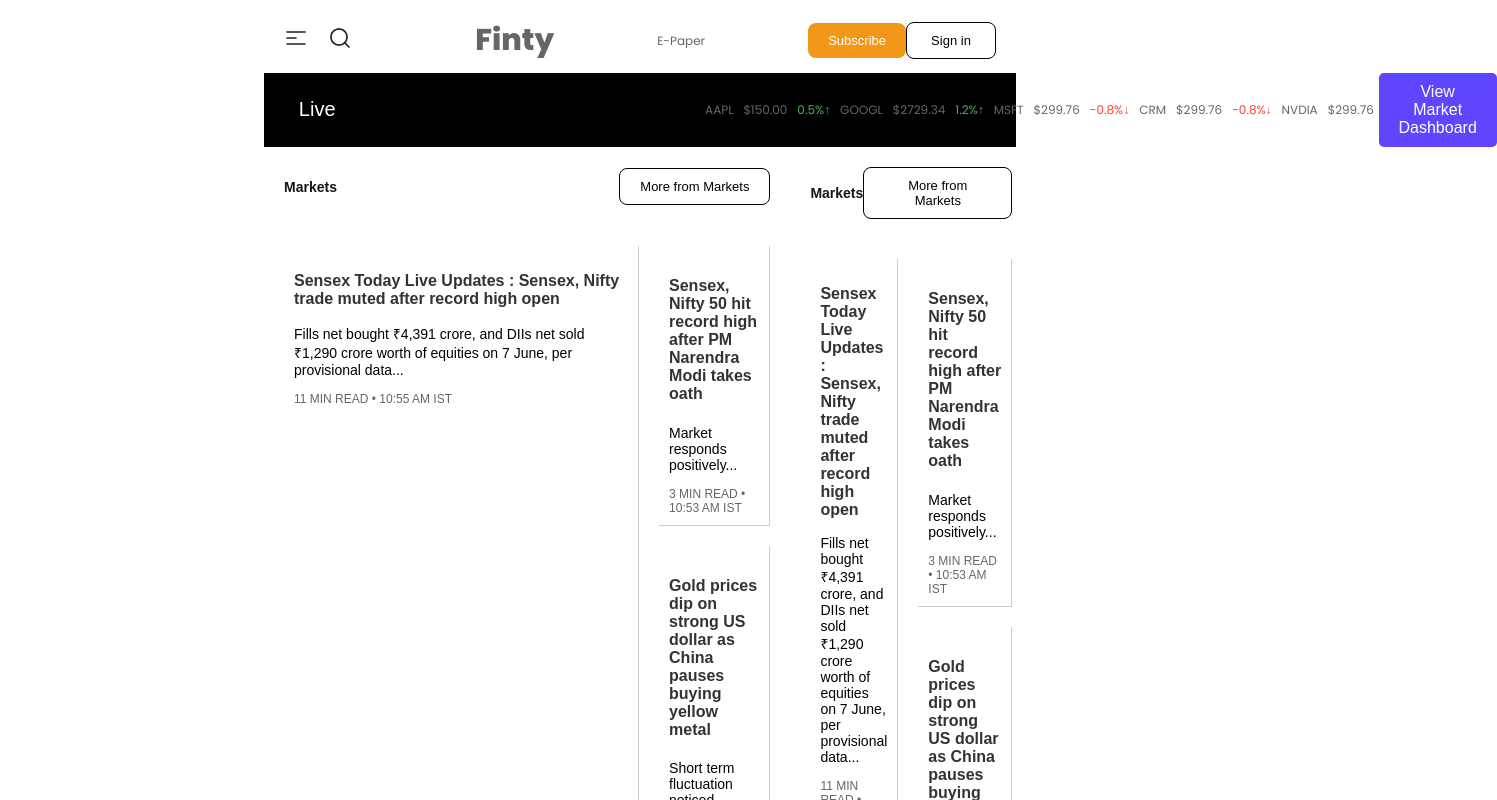
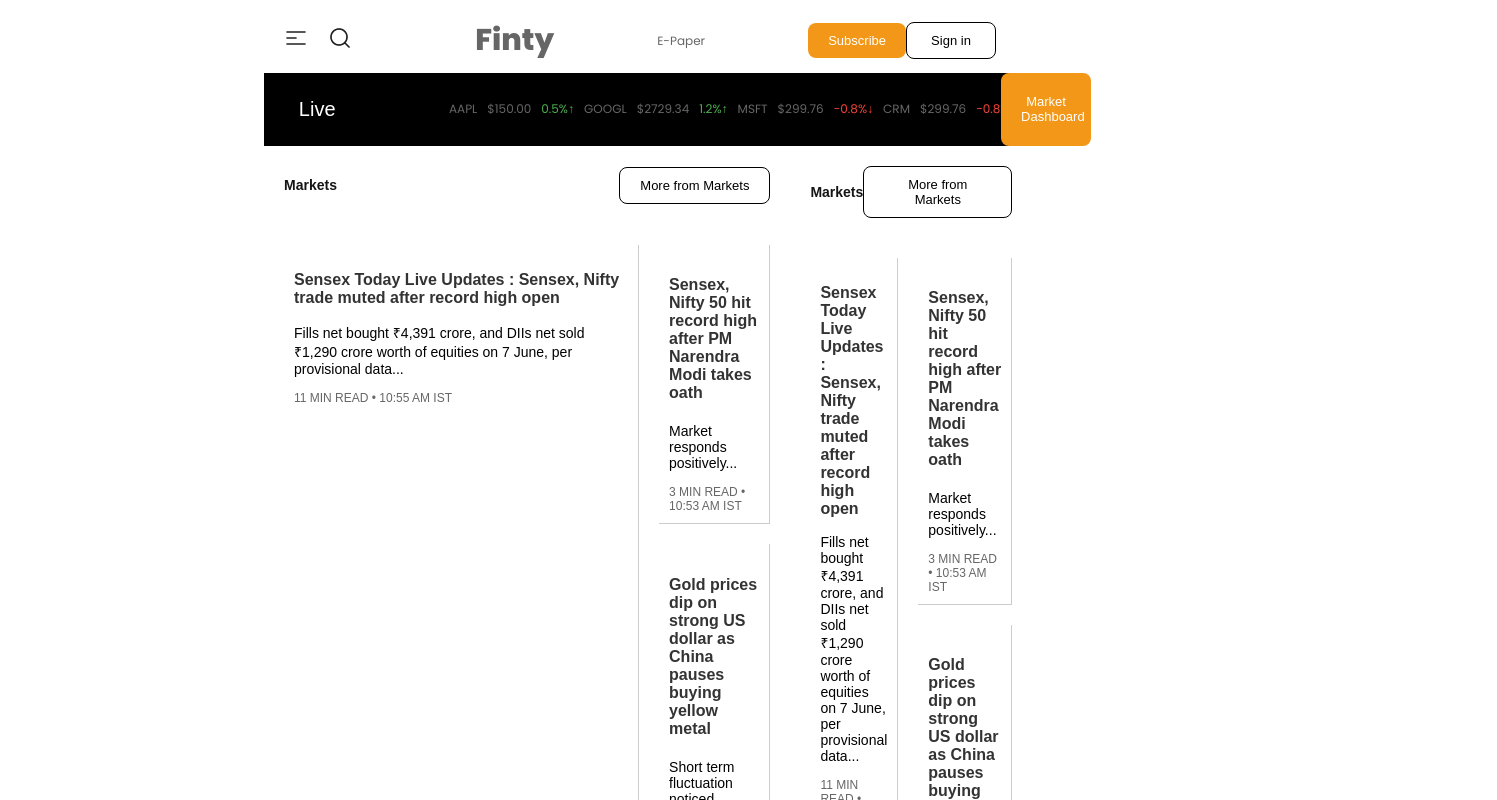
Before and after one commit to bhanuprakashsfdc/Finty, a React (Vite) app: page / in a window 1280 px wide. Shown: the top 800 px of the page, 1497 px wide, since content can reach past the window. Built offline with nearby package versions, Linux system fonts and the light colour scheme.

Commit message:
pushing scroller

```diff
--- a/src/components/MarketScroller/MarketScroller.css
+++ b/src/components/MarketScroller/MarketScroller.css
@@ -18,4 +18,5 @@
 }
 .scroller{
     display: flex;
+    width: 85%;
 }
--- a/src/components/MarketScroller/MarketScroller.jsx
+++ b/src/components/MarketScroller/MarketScroller.jsx
@@ -2,6 +2,7 @@
 import './MarketScroller.css'
 import Scroller from '../../ui/Scroller/Scroller'
 import Ticker from '../../ui/ticker/ticker'
+import Button from '../../ui/Button/Button'
 const MarketScroller = () => {
     const items = [
         { name: "AAPL", price: "$150.00", percentChange: "0.5", direction: "up" },
@@ -22,7 +23,7 @@
         <div className='scroller'>
             <Scroller items={items} />
         </div>
-        <button> View Market Dashboard</button>
+        <Button text="Market Dashboard" className="pributton"/>
     </div>
   )
 }
--- a/src/ui/Scroller/Scroller.css
+++ b/src/ui/Scroller/Scroller.css
@@ -9,7 +9,7 @@
   .stock-scroller-container {
     display: flex;
     white-space: nowrap;
-    animation: ticker 40s linear infinite;
+    animation: ticker 10s linear infinite;
     /*
     display: flex;
     overflow-x: auto;
@@ -67,6 +67,8 @@
   .stock-scroller-container::-webkit-scrollbar-track {
     background-color: #021638;
   }
+  span{
+  }
 
   /** Ticker Animation **/
   @keyframes ticker {
@@ -74,6 +76,6 @@
       transform: translateX(100%);
     }
     to {
-      transform: translateX(-300%);
+      transform: translateX(-10%);
     }
   }
```
